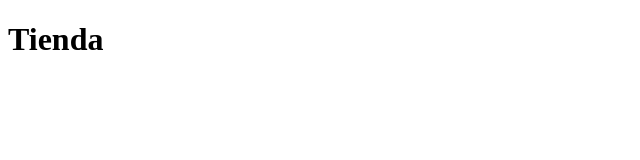
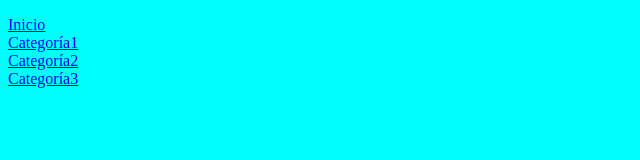
Before and after one commit to BrayanPulido06/MVC, a plain HTML site: page index.html in a window 1280 px wide. Shown: the whole page, without its empty margins (0-640 px from the left). Drawn offline with Linux system fonts and the light colour scheme.

Commit message:
html mejorado

```diff
--- a/index.html
+++ b/index.html
@@ -3,9 +3,30 @@
 <head>
     <meta charset="UTF-8">
     <meta name="viewport" content="width=device-width, initial-scale=1.0">
-    <title>Document</title>
+    <title>documento</title>
+    <link rel="stylesheet" href="assets/css/styles.css">
 </head>
 <body>
-    <h1>Tienda</h1>
+    <div id="container">
+        <nav id="menu">
+            <ul>
+                <li>
+                    <a href="#">Inicio</a>
+                </li>
+                <li>
+                    <a href="#">Categoría1</a>
+                </li>
+                <li>
+                    <a href="#">Categoría2</a>
+                </li>
+                <li>
+                    <a href="#">Categoría3</a>
+                </li>
+            </ul>
+        </nav>
+    </div>
+    <footer>
+
+    </footer>
 </body>
 </html>
```
